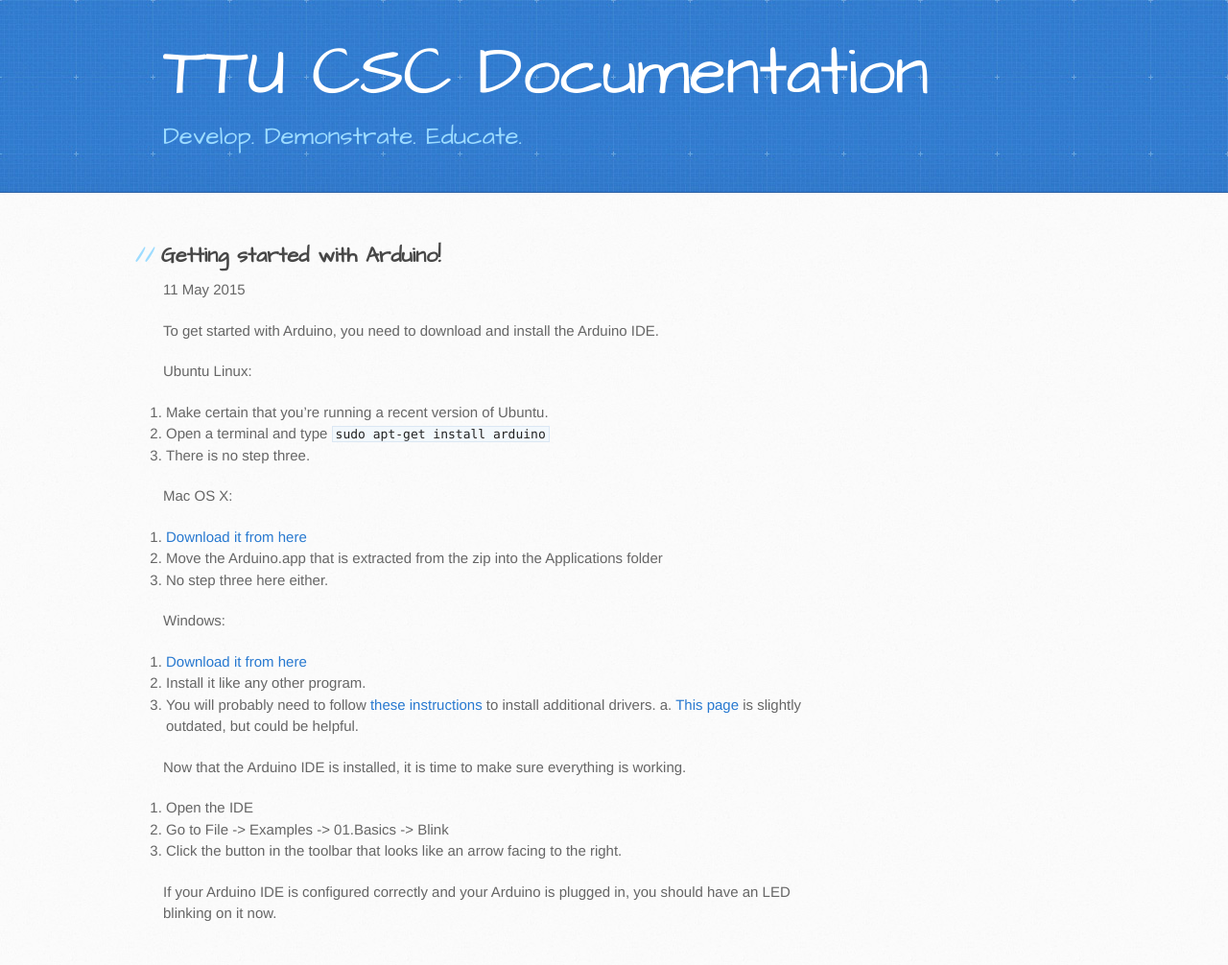
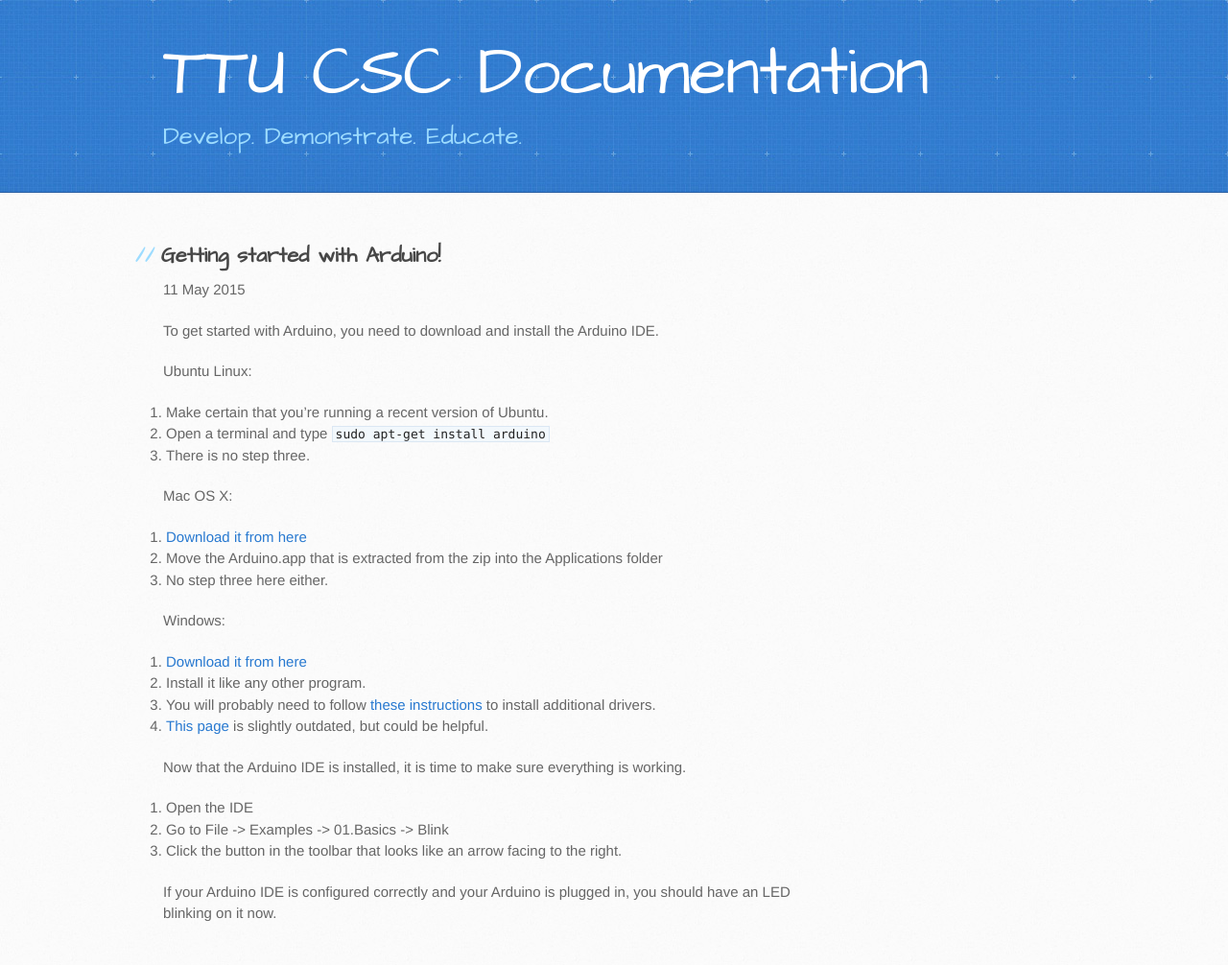
Before and after one commit to TTU-CSC/ttu-csc.github.com, a Jekyll site: the page built from _posts/2015-05-11-getting-started.markdown, in a window 1280 px wide. Shown: the whole page at 96% size. Built offline with Jekyll 4.4.1, drawn with Linux system fonts in a browser that asks for light colours; some of the changed lines change nothing that is shown.

Commit message:
Fixed odd nested list issue
Following official GitHub instructions for creating a nested list failed. Odd.

```diff
--- a/_posts/2015-05-11-getting-started.markdown
+++ b/_posts/2015-05-11-getting-started.markdown
@@ -24,7 +24,7 @@
 1. [Download it from here][ArduinoIDE]
 2. Install it like any other program.
 3. You will probably need to follow [these instructions][Instructions] to install additional drivers.
-  a. [This page][ScreenshotTutorial] is slightly outdated, but could be helpful.
+  1. [This page][ScreenshotTutorial] is slightly outdated, but could be helpful.
 
 Now that the Arduino IDE is installed, it is time to make sure everything is working.
 
```
